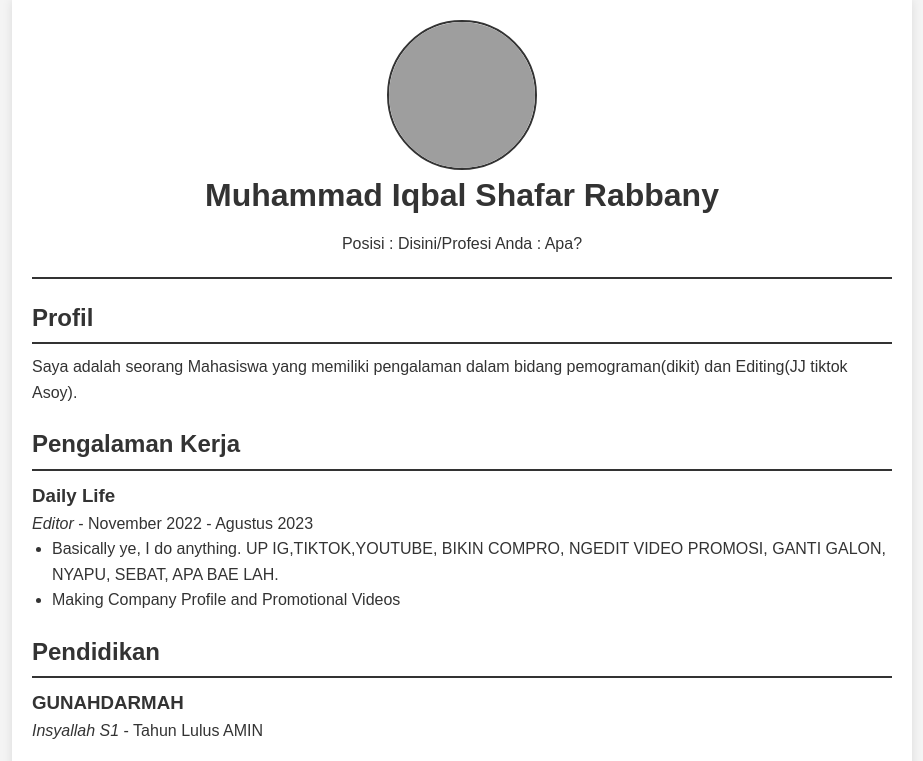
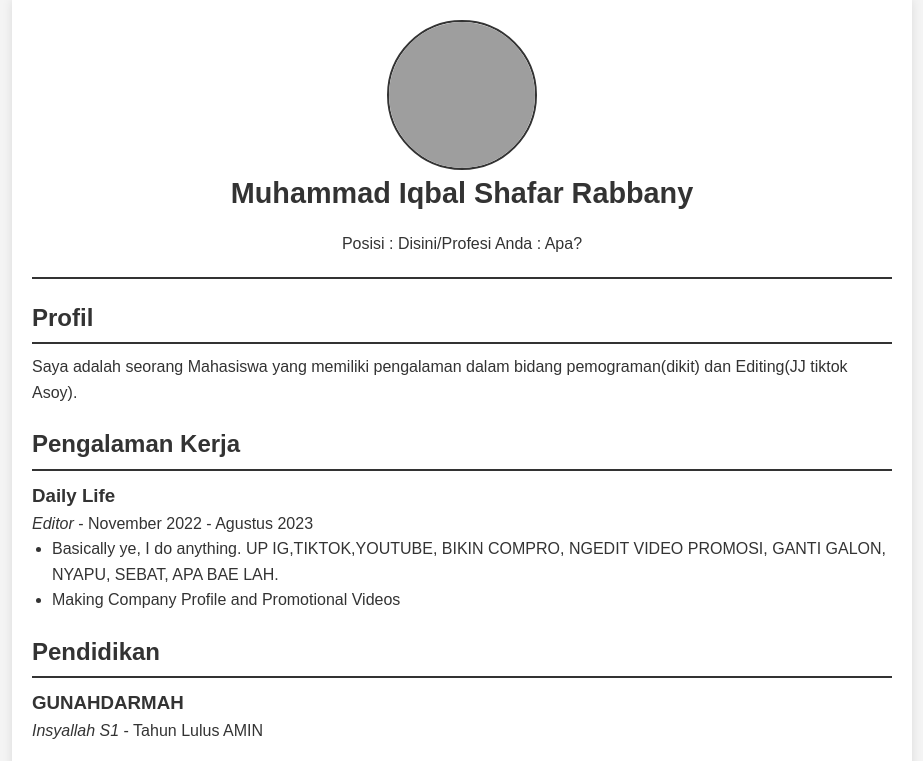
Before and after one commit to BALIQSTIC/CV-GUEH, a plain HTML site: page index.html in a window 1280 px wide. Shown: the top 761 px of the page, without its empty margins (178-1101 px from the left). Drawn offline with Linux system fonts and the light colour scheme; grey boxes are pictures that could not be loaded.

Commit message:
Update styles.css

```diff
--- a/styles.css
+++ b/styles.css
@@ -25,12 +25,14 @@ header {
     border-bottom: 2px solid #333;
 }
 
-header h1 {
-    margin-bottom: 10px;
+header h1:first-of-type {
+    margin-bottom: 15px; /* Memberi jarak antara judul pertama dan foto */
+    font-size: 1.8em; /* Ukuran font lebih besar */
 }
 
 .foto-profil {
     display: block;
+    margin-top: 10px;
     margin: 0 auto;
     width: 150px; /* Sesuaikan ukuran foto */
     height: 150px;
```
